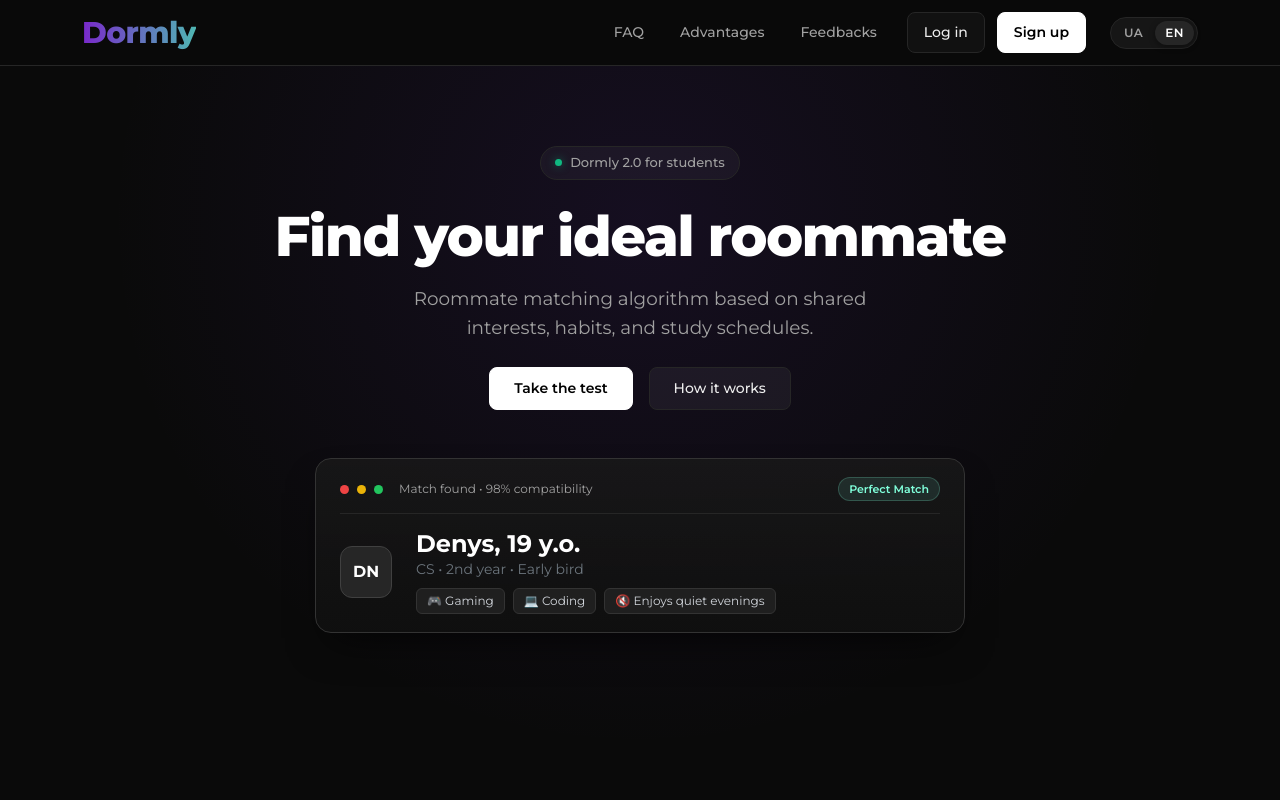
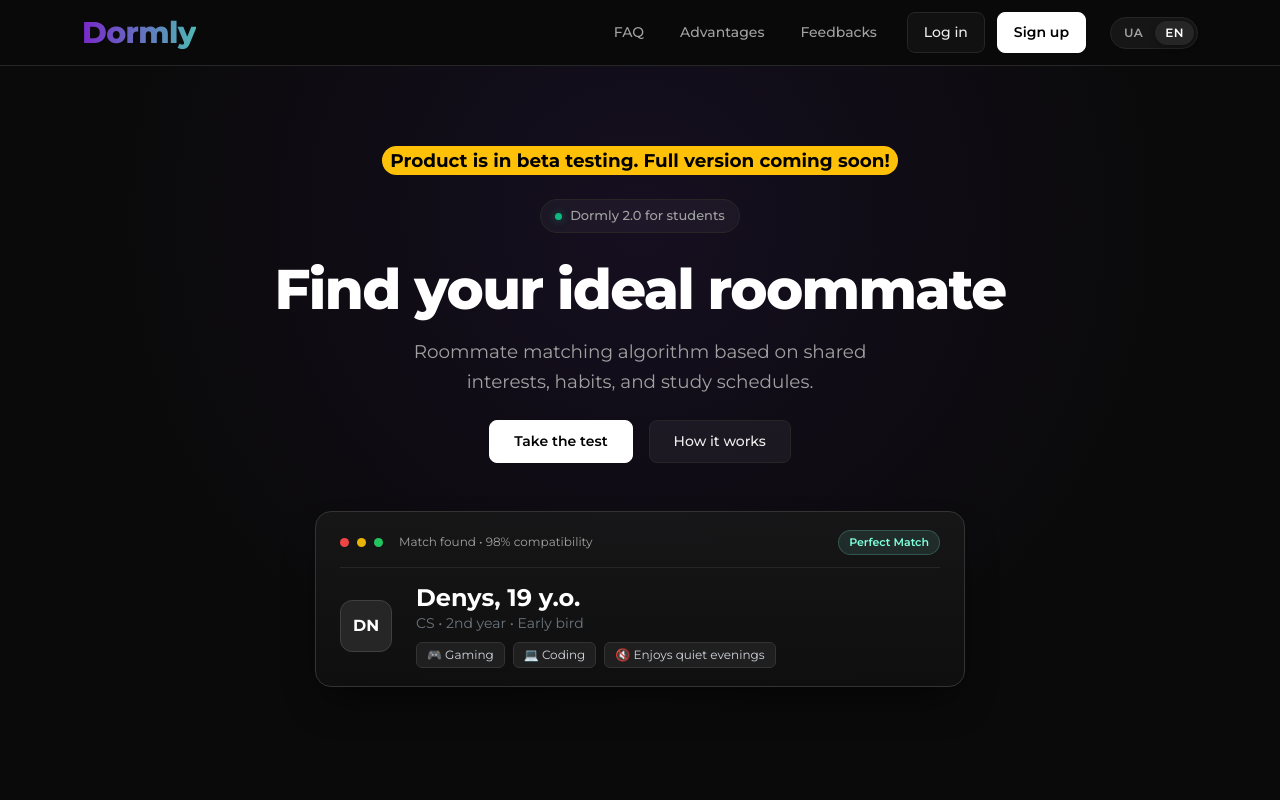
Before and after one commit to Nazariy8/Dormly, a React (Vite) app: page / in a window 1280 px wide. Shown: the top 800 px of the page. Built offline with nearby package versions, Linux system fonts and the light colour scheme; no server answers.

Commit message:
added beta testing warning banner

```diff
--- a/src/pages/Main.jsx
+++ b/src/pages/Main.jsx
@@ -1,4 +1,4 @@
-import React from "react";
+import React, { useEffect } from "react";
 import Header from "../components/Header";
 import { Link } from "react-router-dom";
 import { useNavigate } from "react-router-dom";
@@ -9,6 +9,10 @@ const Main = ({ user }) => {
   const { t } = useTranslation();
 
   const navigate = useNavigate();
+
+  useEffect(() => {
+    alert("Product is on the beta-test. Full version will be soon!")
+  }, [])
 
   return (
     <main>
@@ -22,6 +26,9 @@ const Main = ({ user }) => {
             height: "auto",
           }}
         >
+          <span className="hero-subtitle mb-4 bg-warning text-black fw-bold px-2 rounded-pill">
+            Product is in beta testing. Full version coming soon!
+          </span>
           {/* Акуратний бейдж Vercel */}
           <div className="hero-badge mb-4">
             <span className="badge-dot"></span>
@@ -43,7 +50,10 @@ const Main = ({ user }) => {
 
           {/* Кнопки дій */}
           <div className="hero-actions d-flex gap-3 justify-content-center flex-wrap">
-            <Link to={user ? "/test" : "login" } className="btn btn-hero-primary">
+            <Link
+              to={user ? "/test" : "login"}
+              className="btn btn-hero-primary"
+            >
               {t("hero.passTest", "Пройти тест")}
             </Link>
             <HashLink
```
Also changed, not shown: 1 other file (tests, documents, lock files or other folders).
